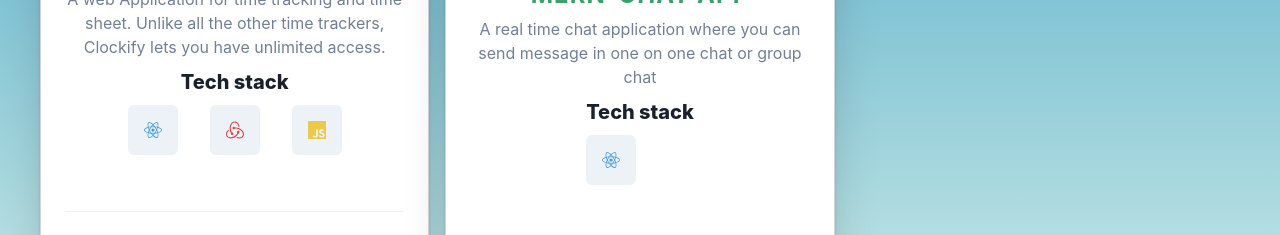
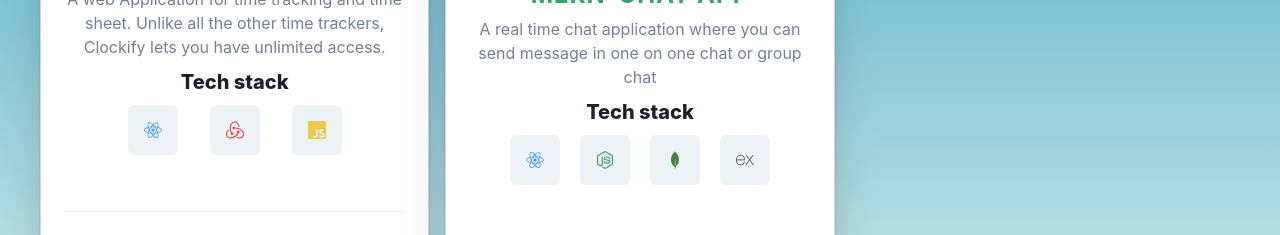
Before and after one commit to mdharis107/mdharis107.github.io, a React (Create React App) app: page / in a window 1280 px wide. Shown: the part 4220-4455 px from the top of the page. Built offline with nearby package versions, Linux system fonts and the light colour scheme.

Commit message:
added one project

```diff
--- a/src/Components/Projects/Projects.jsx
+++ b/src/Components/Projects/Projects.jsx
@@ -1,5 +1,10 @@
 import styles from "./Project.module.css";
-import { SiJavascript } from "react-icons/si";
+import {
+  SiExpress,
+  SiJavascript,
+  SiMongodb,
+  SiNodedotjs,
+} from "react-icons/si";
 import { FaHtml5, FaCss3Alt, FaBootstrap, FaReact } from "react-icons/fa";
 import { SiRedux } from "react-icons/si";
 
@@ -764,18 +769,33 @@ export default function Project({ colorMode, projectRef }) {
                           <FaReact />
                         </Button>
                       </Tooltip>
-
-                      {/* <Button color="green" fontSize={"20px"} boxSize={"50px"}>
-                        <FaCss3Alt />
-                      </Button> */}
-
-                      {/* <Button
-                        color="yellow.400"
-                        fontSize={"20px"}
-                        boxSize={"50px"}
-                      >
-                        <SiJavascript />
-                      </Button> */}
+                      <Tooltip hasArrow label="Node js" placement="top">
+                        <Button
+                          boxSize={"50px"}
+                          fontSize={"20px"}
+                          color={"green.500"}
+                        >
+                          <SiNodedotjs />
+                        </Button>
+                      </Tooltip>
+                      <Tooltip hasArrow label="MongoDB" placement="top">
+                        <Button
+                          boxSize={"50px"}
+                          fontSize={"20px"}
+                          color={"#43853d"}
+                        >
+                          <SiMongodb />
+                        </Button>
+                      </Tooltip>
+                      <Tooltip hasArrow label="Express js" placement="top">
+                        <Button
+                          boxSize={"50px"}
+                          fontSize={"20px"}
+                          color={"#444"}
+                        >
+                          <SiExpress />
+                        </Button>
+                      </Tooltip>
                     </Box>
                   </Box>
 
```
Also changed, not shown: src/Components/Home/Home.jsx (+0 -8 lines).
